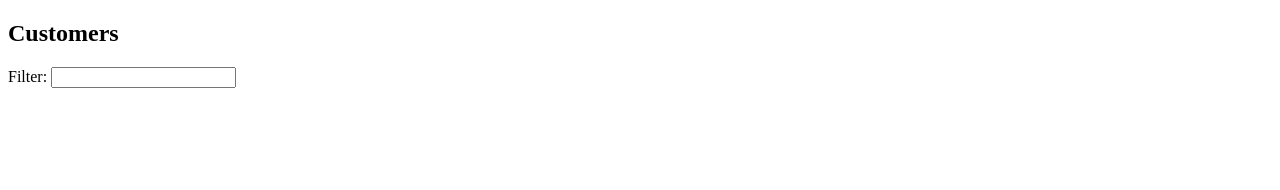
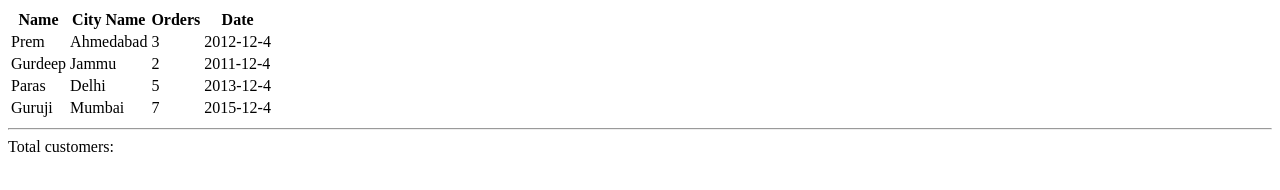
Before and after one commit to prem315/customer_app, a plain HTML site: page index.html in a window 1280 px wide. Drawn offline with nearby package versions, Linux system fonts and the light colour scheme.

Commit message:
add customers in module and display on view

```diff
--- a/app/app.js
+++ b/app/app.js
@@ -0,0 +1 @@
+var myApp = angular.module('myApp', []);
--- a/app/controllers/customerController.js
+++ b/app/controllers/customerController.js
@@ -0,0 +1,9 @@
+myApp.controller('customerController', function($scope){
+
+	$scope.customers = [
+		{joined: '2012-12-4', name: 'Prem', city: 'Ahmedabad', orderTotal: '3'},
+		{joined: '2011-12-4', name: 'Gurdeep', city: 'Jammu', orderTotal: '2'},
+		{joined: '2013-12-4', name: 'Paras', city: 'Delhi', orderTotal: '5'},
+		{joined: '2015-12-4', name: 'Guruji', city: 'Mumbai', orderTotal: '7'}
+	];
+})
--- a/index.html
+++ b/index.html
@@ -5,9 +5,26 @@
 </head>
 <body ng-controller="customerController">
 
-	<h2>Customers</h2>
+	<!-- h2>Customers</h2>
 	Filter: <input type="text" ng-model="">
+	<hr> -->
+	<table>
+		<tr>
+			<th>Name</th>
+			<th>City Name</th>
+			<th>Orders</th>
+			<th>Date</th>
+		</tr>
+		<tr ng-repeat="cust in customers">
+			<td>{{ cust.name }}</td>
+			<td>{{ cust.city }}</td>
+			<td>{{ cust.orderTotal }}</td>
+			<td>{{ cust.joined }}</td>
+		</tr>
+	</table>
 
+	<hr>
+	<span>Total customers: {{}}</span>
 
 
 	<script src="angular.js"></script>
```
